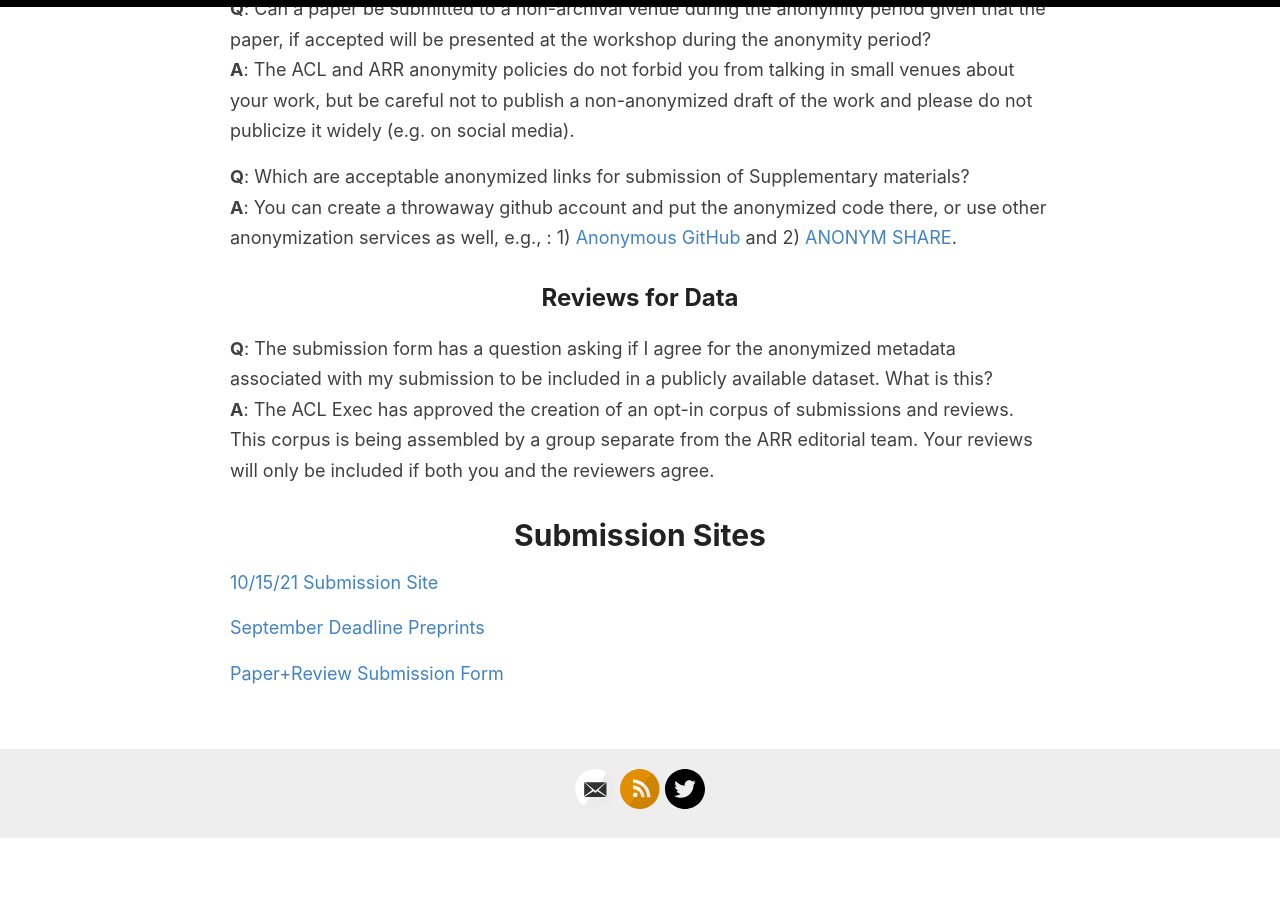
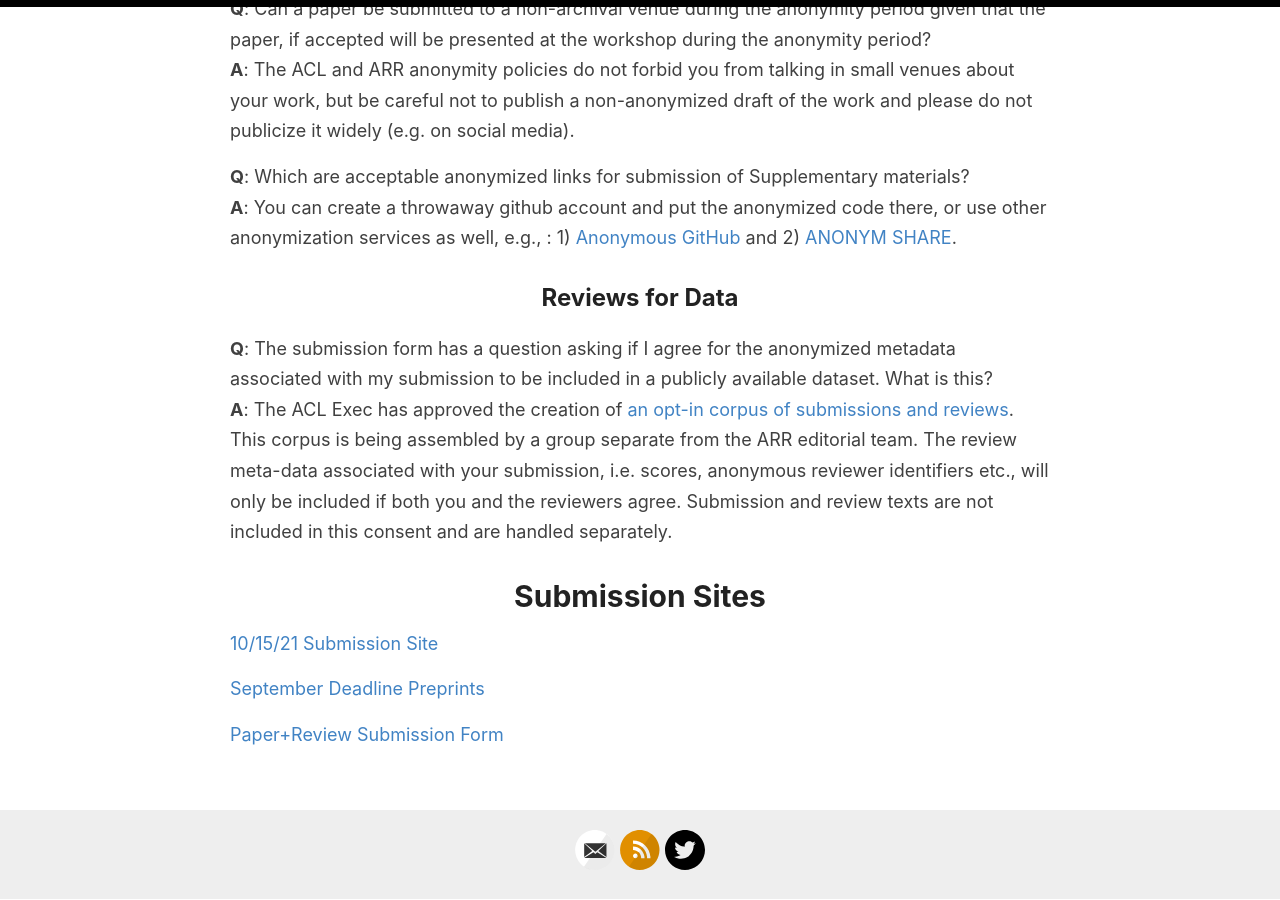
Before and after one commit to amitmerchant1990/reverie, a Jekyll site: the page built from authors.md, in a window 1280 px wide and 900 px high, scrolled down 2447 px. Built offline with Jekyll 4.4.1, drawn with Linux system fonts in a browser that asks for light colours; before the commit the page ends 3286 px from its top, so only the background shows below that.

Commit message:
Update authors.md

```diff
--- a/authors.md
+++ b/authors.md
@@ -66,7 +66,7 @@ See the questions below for more information.
 ## Reviews for Data
 
 **Q**: The submission form has a question asking if I agree for the anonymized metadata associated with my submission to be included in a publicly available dataset. What is this?<br>
-**A**: The ACL Exec has approved the creation of an opt-in corpus of submissions and reviews. This corpus is being assembled by a group separate from the ARR editorial team. Your reviews will only be included if both you and the reviewers agree.
+**A**: The ACL Exec has approved the creation of [an opt-in corpus of submissions and reviews](https://aclweb.org/adminwiki/index.php?title=Review_Data_Collection_at_*ACL). This corpus is being assembled by a group separate from the ARR editorial team. The review meta-data associated with your submission, i.e. scores, anonymous reviewer identifiers etc., will only be included if both you and the reviewers agree. Submission and review texts are not included in this consent and are handled separately.
 
 # Submission Sites
 
```
